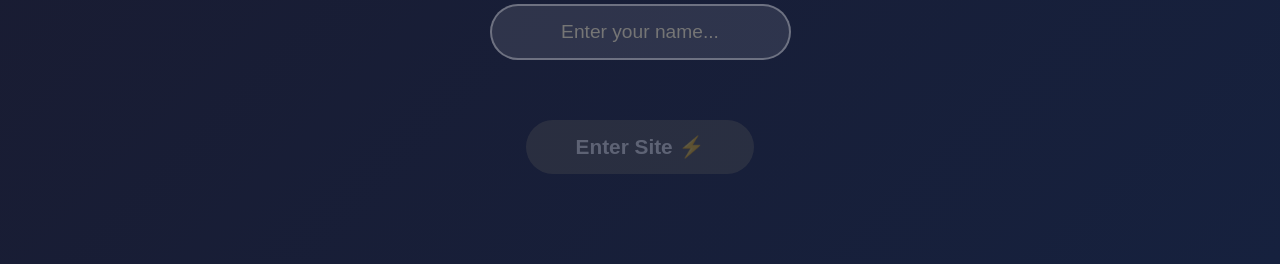
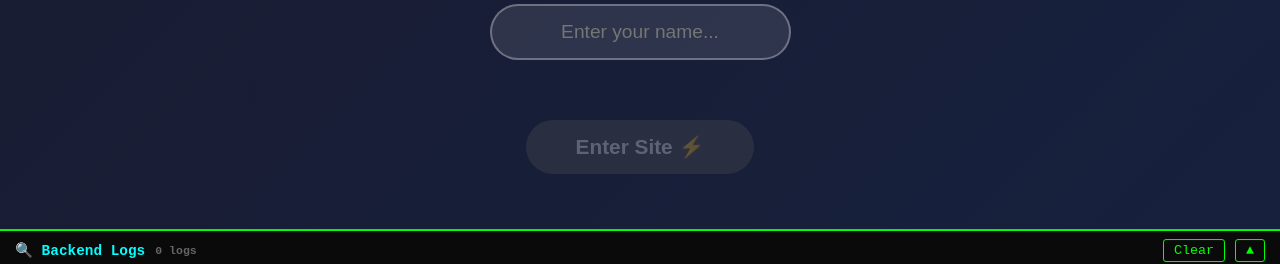
Before and after one commit to noluwalo/about-me-feature-flags, a Flask app: page / in a window 1280 px wide. Shown: the part 652-916 px from the top of the page. Run offline with Flask 3, Linux system fonts and the light colour scheme.

Commit message:
Add a draggable console to display system logs and activity
Adds a fixed, resizable log console to the bottom of the page with controls for toggling, clearing, and displaying logs. Intercepts fetch requests to log API interactions.

Replit-Commit-Author: Agent
Replit-Commit-Session-Id: 57cfcc24-1e50-482e-8042-b313abfc26a3
Replit-Commit-Checkpoint-Type: full_checkpoint
Replit-Commit-Screenshot-Url: https://storage.googleapis.com/screenshot-production-us-central1/b93cf3d1-66b7-4349-863d-b1c51311cb49/57cfcc24-1e50-482e-8042-b313abfc26a3/bZLIifF

```diff
--- a/templates/index.html
+++ b/templates/index.html
@@ -203,6 +203,43 @@
         .debug-panel.visible { display: block; }
         .debug-panel h4 { color: #0ff; margin-bottom: 10px; }
         .debug-item { margin: 5px 0; padding: 5px; }
+
+        .log-console {
+            position: fixed; bottom: 0; left: 0; right: 0;
+            background: #1a1a1a; color: #0f0;
+            font-family: 'Courier New', monospace; font-size: 0.9rem;
+            z-index: 2000; border-top: 2px solid #0f0;
+            transition: transform 0.3s ease;
+            max-height: 400px; display: flex; flex-direction: column;
+        }
+        .log-console.collapsed { transform: translateY(calc(100% - 35px)); }
+        .log-console-header {
+            background: #0a0a0a; padding: 8px 15px;
+            border-bottom: 1px solid #0f0; cursor: ns-resize;
+            display: flex; align-items: center; justify-content: space-between;
+            user-select: none;
+        }
+        .log-console-header:hover { background: #1a1a1a; }
+        .log-console-title {
+            color: #0ff; font-weight: bold;
+            display: flex; align-items: center; gap: 10px;
+        }
+        .log-console-controls { display: flex; gap: 10px; }
+        .log-console-btn {
+            background: transparent; border: 1px solid #0f0;
+            color: #0f0; padding: 3px 10px; cursor: pointer;
+            border-radius: 3px; font-family: 'Courier New', monospace;
+        }
+        .log-console-btn:hover { background: #0f0; color: #000; }
+        .log-console-content {
+            padding: 10px 15px; overflow-y: auto; flex: 1;
+            line-height: 1.6;
+        }
+        .log-entry { margin: 3px 0; white-space: pre-wrap; word-break: break-word; }
+        .log-entry.request { color: #3498db; }
+        .log-entry.flag { color: #f39c12; }
+        .log-entry.success { color: #2ecc71; }
+        .log-entry.error { color: #e74c3c; }
     </style>
 </head>
 <body class="professional-mode">
@@ -717,6 +754,84 @@
 
             requestAnimationFrame(animate);
         }
+
+        // ========================================
+        // BACKEND LOG CONSOLE CONTROLS
+        // ========================================
+        const logConsole = document.getElementById('logConsole');
+        const logContent = document.getElementById('logConsoleContent');
+        const toggleBtn = document.getElementById('toggleConsole');
+        const clearBtn = document.getElementById('clearLogs');
+        const logCountSpan = document.getElementById('logCount');
+        let logCount = 0;
+        let logs = [];
+
+        // Toggle console expand/collapse
+        toggleBtn.addEventListener('click', () => {
+            logConsole.classList.toggle('collapsed');
+            toggleBtn.textContent = logConsole.classList.contains('collapsed') ? '▲' : '▼';
+        });
+
+        // Clear logs
+        clearBtn.addEventListener('click', () => {
+            logs = [];
+            logCount = 0;
+            logContent.innerHTML = '<div class="log-entry success">✅ Logs cleared</div>';
+            logCountSpan.textContent = '0 logs';
+        });
+
+        // Add log entry to console
+        function addLogEntry(message, type = 'default') {
+            const entry = document.createElement('div');
+            entry.className = `log-entry ${type}`;
+            entry.textContent = message;
+            logs.push({ message, type, timestamp: Date.now() });
+            logContent.appendChild(entry);
+            logCount++;
+            logCountSpan.textContent = `${logCount} log${logCount !== 1 ? 's' : ''}`;
+            logContent.scrollTop = logContent.scrollHeight;
+        }
+
+        // Intercept fetch calls to log backend requests/responses
+        const originalFetch = window.fetch;
+        window.fetch = async function(...args) {
+            const url = args[0];
+            if (url.includes('/api/feature-flags')) {
+                addLogEntry('📥 Requesting feature flags from backend...', 'request');
+            }
+            const response = await originalFetch.apply(this, args);
+            const clonedResponse = response.clone();
+
+            if (url.includes('/api/feature-flags')) {
+                const data = await clonedResponse.json();
+                addLogEntry(`   Role: ${appState.userContext.role}`, 'request');
+                addLogEntry('   ✅ LaunchDarkly context built', 'success');
+                addLogEntry(`   🚩 type-writer-animation: ${data.typewriter_animation}`, 'flag');
+                addLogEntry(`   🚩 mode-toggle: ${data.mode_toggle}`, 'flag');
+                addLogEntry(`   🚩 dynamic-content-widget: ${data.surprise_variant}`, 'flag');
+                addLogEntry(`   🚩 show-debug-panel: ${data.show_debug_panel}`, 'flag');
+                addLogEntry('   📤 Flags received from backend', 'success');
+            }
+
+            return response;
+        };
     </script>
+
+    <!-- Backend Log Console -->
+    <div class="log-console collapsed" id="logConsole">
+        <div class="log-console-header" id="logConsoleHeader">
+            <div class="log-console-title">
+                <span>🔍 Backend Logs</span>
+                <span id="logCount" style="font-size: 0.8em; color: #666;">0 logs</span>
+            </div>
+            <div class="log-console-controls">
+                <button class="log-console-btn" id="clearLogs">Clear</button>
+                <button class="log-console-btn" id="toggleConsole">▲</button>
+            </div>
+        </div>
+        <div class="log-console-content" id="logConsoleContent">
+            <div class="log-entry success">✅ Backend log console ready...</div>
+        </div>
+    </div>
 </body>
 </html>
```
Also changed, not shown: 1 other file.
